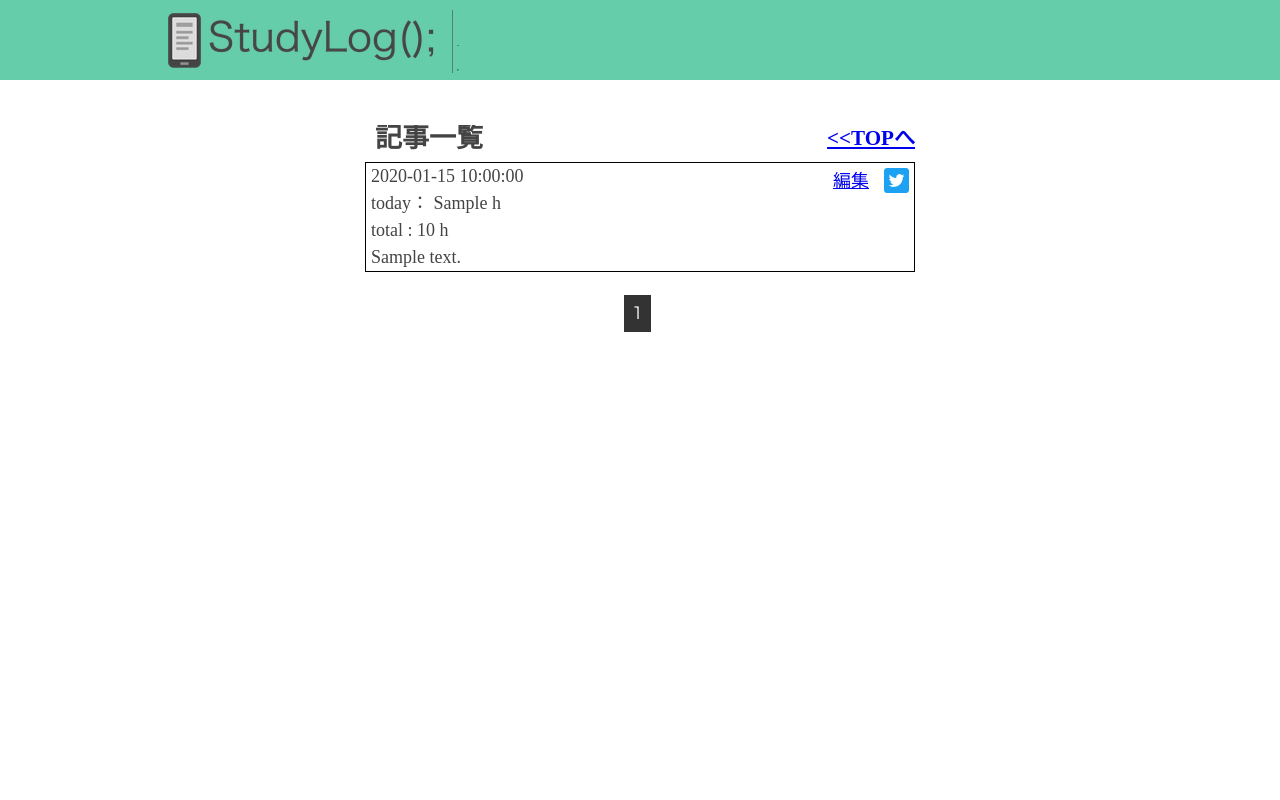
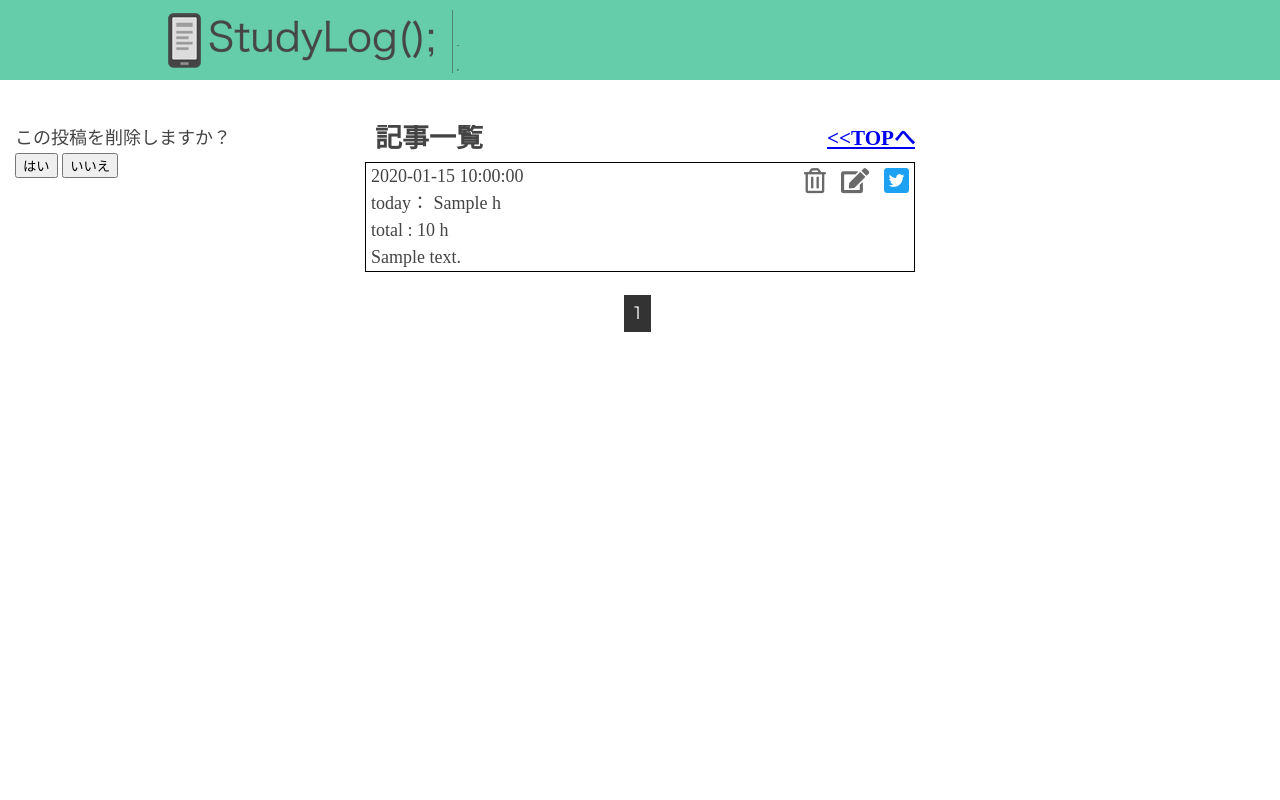
Before and after one commit to kiwatchi1991/-Study_Log-, a PHP site: page /article.php in a window 1280 px wide. Run offline with PHP 8.4, Linux system fonts and the light colour scheme; tables that the repository leaves empty or names only in its code hold one stand-in row (values such as "Sample post"); some libraries are stand-ins or nearby versions.

Commit message:
Last commit

```diff
--- a/article.php
+++ b/article.php
@@ -11,8 +11,67 @@ debugLogStart();
 
 // 画面表示用データ取得
 //================================
-// GETパラメータを取得
+
+// 削除ボタン押された時
+//================================================================
+// GETパラメータを格納
 //----------------------------------
+$d_id =(!empty($_GET['d_id'])) ? $_GET['d_id'] : '';
+debug('データID：'.print_r($d_id,true));
+
+//DBから商品データを取得
+$dbFormData = (!empty($d_id)) ? getData($d_id) : '';
+//削除フラグ確認
+$dlt_flg = (empty($dbFormData)) ? false : true;
+
+//======================================
+//画面処理
+//======================================
+if(!empty($dlt_flg)){
+  debug('削除ボタンが押されました');
+  //例外処理
+  try {
+    //DBへ接続
+    $dbh = dbConnect();
+//    SQL文作成
+    $sql = 'UPDATE data SET delete_flg = 1 WHERE data_id = :d_id';
+    //データ流し込み
+    $data = array(':d_id' => $d_id);
+    //クエリ実行
+    $stmt = queryPost($dbh, $sql, $data);
+
+    debug('削除成功。');
+    debug('記事一覧ページへ遷移します。');
+    header("Location:article.php");
+  } catch (Exception $e) {
+    error_log('エラー発生：' . $e->getMessage());
+    $err_msg['common'] = MSG07;
+  }
+}else{
+  debug('削除ボタンは押されていません');
+
+  //        DBへ接続
+  $dbh = dbConnect();
+      $sql = "SELECT * FROM data WHERE delete_flg = 0 ORDER by data_id desc";
+      //        2.SQL文を実行するコードを、変数に格納
+      $data = array();
+      $stmt = queryPost($dbh, $sql, $data);
+}
+//================================================================
+// 削除ボタン押された時(終わり)
+
+
+//        DBへ接続
+//$dbh = dbConnect();
+
+//        DBからデータを取得
+//        1.テーブルにある全てのデータを取得するSQL文を、変数に格納
+
+
+
+
+// ページネーション
+//================================================================
 // カレントページ
 $currentPageNum = (!empty($_GET['p'])) ? (int)$_GET['p'] : 1; //デフォルトは１ページ目
 //カテゴリー
@@ -56,37 +115,53 @@ require('head.php');
 ?>
 
 
-<body>
+<body id="article">
 
 <?php
 //        DBへ接続
-$dbh = dbConnect();
+//$dbh = dbConnect();
 
 //        DBからデータを取得
 //        1.テーブルにある全てのデータを取得するSQL文を、変数に格納
-$sql = "SELECT * FROM data order by data_id desc";
+//$sql = "SELECT * FROM data WHERE delete_flg = 0 ORDER by data_id desc";
 //        2.SQL文を実行するコードを、変数に格納
-$stmt = $dbh->query($sql);
+//$stmt = $dbh->query($sql);
 //        3.foreach文でデータベースより取得したデータを１行ずるループ処理（連想配列で取得したデータのうち、１行文が$rowに格納
+  ?>
 
-?>
+<!--ポップアップ-->
+<section class="popup">
+  <div class="popup-overlay">
+  <p>この投稿を削除しますか？</p>
+  <input type="submit" class="btn" value="はい">
+  <input type="submit" class="btn" value="いいえ">
+  </div>
+</section>
+
+
+
 <section class="past">
     <div class="top-icon">
         <h2 class="icon">記事一覧</h2>
         <h3><a href="index.php">&lt;&lt;TOPへ</a></h3>
     </div>
+
     <div class="panel-list">
     <?php
         foreach($dbProductData['data'] as $key => $val):
     ?>
         <?php echo '<div class="panel-body '.$val['data_id'].' ">';        ?>
-            <div class="icon">
+            <div class="icon tweet">
                 <?php
                 $int = (int)$val['data_id'];
                 Tweet($int);
                 ?>
             </div>
-      <div class="edit"><a href="index.php<?php echo '?d_id='.$val['data_id']; ?>">編集</a></div>
+<!--            編集アイコン-->
+            <div class="icon edit"><a href="index.php<?php echo '?d_id='.$val['data_id']; ?>"><i class="fas fa-edit"></i></a></div>
+<!--            削除アイコン-->
+      <div class="icon delete"><a href="article.php<?php echo '?d_id='.$val['data_id']; ?>"><i class="far fa-trash-alt"></i></a></div>
+
             <div class="date">
                 <?php echo sanitize($val['date']); ?>
             </div>
--- a/function.php
+++ b/function.php
@@ -136,7 +136,7 @@ function getDataList($currentMinNum = 1, $sort, $span = 20){
         //DBへ接続
         $dbh = dbConnect();
 //        件数用のSQL文作成
-        $sql = 'SELECT * FROM data order by data_id desc';
+      $sql = 'SELECT * FROM data WHERE delete_flg = 0 order by data_id desc';
 
     $data = array();
 //    クエリ実行
@@ -150,7 +150,7 @@ function getDataList($currentMinNum = 1, $sort, $span = 20){
 
 
     ///ページング用のSQL文作成
-    $sql = 'SELECT * FROM data order by data_id desc';
+      $sql = 'SELECT * FROM data  WHERE delete_flg = 0 order by data_id desc';
     $sql .=' LIMIT '.$span.' OFFSET '.$currentMinNum ;
     $data = array();
     debug('SQL:'.$sql);
--- a/head.php
+++ b/head.php
@@ -5,6 +5,9 @@
     <title><?php echo $siteTitle; ?> | $Study Log()</title>
     <link rel="stylesheet" type="text/css" href="style.css">
     <link href='http://fonts.googleapis.com/css?family=Montserrat:400,700' rel='stylesheet' type='text/css'>
+  <!-- フォントアイコン -->
+
+  <link rel="stylesheet" href="https://use.fontawesome.com/releases/v5.6.3/css/all.css">
 
     <script src="http://ajax.googleapis.com/ajax/libs/jquery/3.4.1/jquery.min.js" type="text/javascript" ></script>
     <script type="text/javascript" src="https://www.google.com/jsapi"></script>
--- a/style.css
+++ b/style.css
@@ -32,6 +32,19 @@ header h1 a{
 
 header h1 a img{
     height: inherit;
+}
+
+/*===============================-
+ポップアップ
+=================================*/
+.popup{
+  position: fixed;
+/*  visibility: hidden;*/
+}
+
+.popup active{
+  position: fixed;
+  visibility: visible;
 }
 
 
@@ -160,10 +173,26 @@ section{
     margin: 5px 5px 0 0;
 }
 
+#article a:visited{
+  color: #444;
+}
+
+.fas{
+  color: #696969;
+  font-size: 25px;
+/*  background: #696969;*/
+  width: auto;
+}
+
+.far{
+  color: #696969;
+  font-size: 25px;
+}
+
 .panel-body .edit{
-	display: inline;
-	float: right;
-	margin: 5px 5px 0 0;
+  display: inline;
+  float: right;
+  margin: 5px 5px 0 0;
 }
 
 panel-body .date{
```
Also changed, not shown: index.php (+4 -18 lines), footer.php (added).
